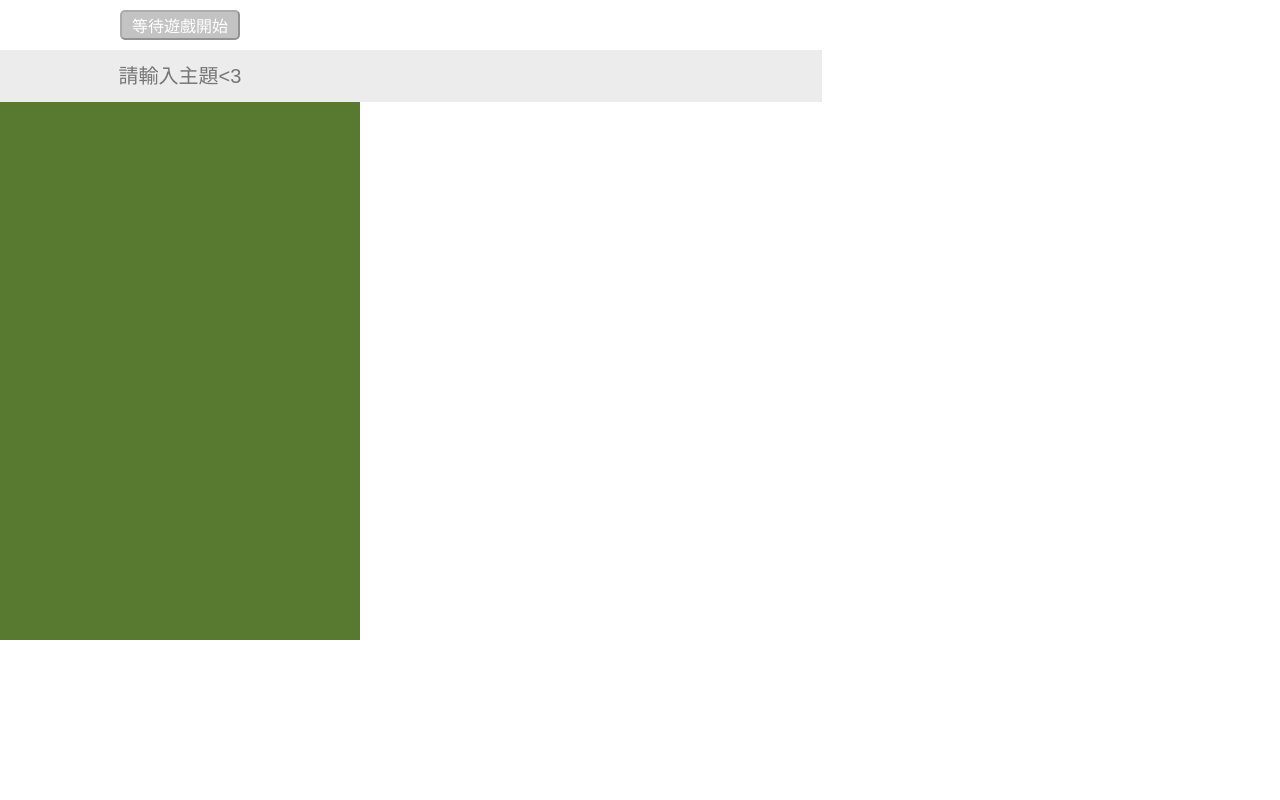
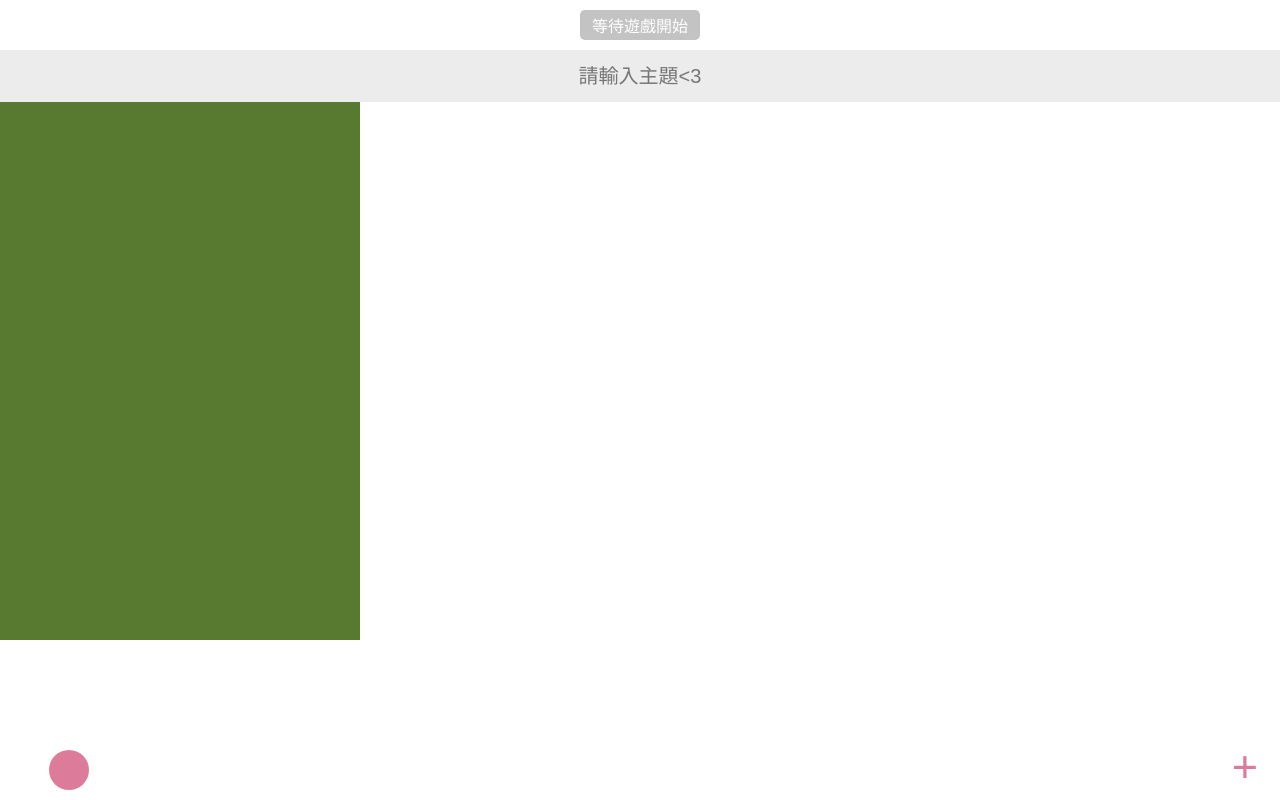
Before and after one commit to Xiaolongbao-CCU/creative, a React app: page /Game in a window 1280 px wide. Built offline with nearby package versions, Linux system fonts and the light colour scheme.

Commit message:
加入左下角，使用者顯示的小圈圈<3

```diff
--- a/src/Game.js
+++ b/src/Game.js
@@ -4,6 +4,7 @@ import {withRouter} from 'react-router';
 import styled from 'styled-components';
 import GameStartButton from './GameStartButton';
 import Sticker from './Sticker';
+import MemberListButton from './MemberListButton';
 
 // import jQuery from 'jquery'
 class Game extends Component {
@@ -24,9 +25,6 @@ class Game extends Component {
     //         this.setState({ ifIdeaInputFixed: "static" })
     //     }
     // }
-    addCard(){
-          this.setState({stickyArray:[...this.state.stickyArray,""]});
-    }
 
     render() {
         return (
@@ -36,7 +34,7 @@ class Game extends Component {
                     {/* 房主ID:{this.props.roomOwner}<br></br> */}
                     {/* debug用 */}
                     <GameStartButton isRoomOwnerOrNot={this.state.userID === this.props.roomOwner}></GameStartButton>
-                    <div id='timer'></div>
+                    <Timer id='timer'></Timer>
                     <IdeaInput placeholder='請輸入主題<3'></IdeaInput>
                 </Fixedtheme>
                 <NoteArea>
@@ -47,7 +45,8 @@ class Game extends Component {
                         type: 'addStickyNote'
                     })
                     // console.log(this);
-                }}/>
+                }}>+</NewNoteButton>
+                <MemberListButton/>
             </Background>
         );
     }
@@ -63,9 +62,18 @@ export default withRouter(connect(mapStateToProps)(Game));
 //整包的store.reducerName.state中指定的property
 //資料全部切到redux
 
+
 const milkshop = '#587a30';
+const Timer = styled.span`
+    display:none;
+    margin:10px;
+    height:25px;
+    font-size:20px;
+    padding: 3px 25px 0px 25px;
+    border-radius: 5px;
+    border:1px solid ${milkshop};
+`
 const Background = styled.div`
-    display: flex;
     flex-direction: column;
     /* justify-content: center; */
     align-items: center;
@@ -84,11 +92,6 @@ const Fixedtheme = styled.div`
     background-color: #FFF;
     color: ${milkshop};
     text-align: center;
-    /* button {
-        background: ${milkshop};
-        color: white;
-        border-radius: 5px;
-    } */
 `
 const IdeaInput = styled.input`
     width: 100%;
@@ -118,4 +121,6 @@ const NewNoteButton = styled.button`
     border-radius: 100%;
     background: #fff;
     opacity: .92;
+    font-size: 45px;
+    color:palevioletred;
 `
--- a/src/GameStartButton.js
+++ b/src/GameStartButton.js
@@ -3,7 +3,8 @@ import {connect} from 'react-redux';
 import styled from 'styled-components';
 
 const countDownTimer = ()=> {
-    document.getElementById('timer').style.display = 'block';
+    var timer = document.getElementById('timer');
+    timer.style.display = 'block';
     document.getElementById('startTimer').style.display = 'none';
     let countDownDate = new Date().getTime() + 3000 + 1000;
 
@@ -20,12 +21,12 @@ const countDownTimer = ()=> {
         let seconds = Math.floor((distance % (1000 * 60)) / 1000);
 
         // Display the result in the element with id="timer"
-        document.getElementById("timer").innerHTML =minutes + "m " + seconds + "s ";
+        timer.innerHTML = minutes + "m " + seconds + "s ";
 
         // If the count down is finished, write some text
         if (distance <= 0) {
             clearInterval(x);
-            document.getElementById("timer").style.display='none';
+            timer.style.display='none';
             document.getElementById('startTimer').style.display = 'block';
         }
     }, 50);
@@ -64,4 +65,5 @@ const Button = styled.button`
     color: white;
     border-radius: 5px;
     font-size: 16px;
+    border: 0;
 `
--- /dev/null
+++ b/src/MemberListButton.js
@@ -0,0 +1,47 @@
+import React ,{ Component }from 'react';
+import styled from 'styled-components';
+import { connect } from 'react-redux';
+
+class MemberListButton extends Component {
+    render() {
+        let ButtonList = this.props.userList.map((member,index)=>{
+            if(member === "666"){
+                return <Button primary key={index}></Button>
+            }
+            return <Button key={index}></Button>
+        })
+        return (
+            <MemberButtonWrapper>
+                {ButtonList}
+                 {/* <Button primary></Button>
+                 <Button></Button>
+                 <Button></Button> */}
+            </MemberButtonWrapper>
+        )
+    }
+}
+
+const MemberButtonWrapper = styled.div`
+    display:flex;
+    align-items:center;
+    position:fixed;
+    left:10px;
+    bottom:10px;
+`
+
+const Button = styled.button`
+    width: ${props => props.primary ? '40px' : '30px'};
+    height:  ${props => props.primary ? '40px' : '30px'};
+    margin: 0 3px;
+    border: 0px solid #000;;
+    border-radius: 100%;
+    background:  ${props => props.primary ? 'palevioletred' : '#fff'};
+    opacity: .92;
+`
+
+const mapStateToProps = state => {
+    return {
+        userList: state.room.userList
+    }
+}
+export default connect(mapStateToProps)(MemberListButton);
--- a/src/Sticker.js
+++ b/src/Sticker.js
@@ -24,17 +24,12 @@ class Sticker extends Component {
                         </StickyNote>
                     );
           });
-          return <Wrapper className='container' //ref={this.dragulaDecorator}
+          return <Wrapper className='container'
           >
                {stickyNotes}
           </Wrapper>;
      }
-     // dragulaDecorator = (componentBackingInstance) => {
-     //      if (componentBackingInstance) {
-     //           let options = {};
-     //           Dragula([componentBackingInstance], options);
-     //      }
-     // };
+
 };
 const mapStateToProps = state => {
      return {
@@ -44,42 +39,10 @@ const mapStateToProps = state => {
 export default connect(mapStateToProps)(Sticker);
 // 黏到store
 
-// const StickyNoteStyle = styled.div`
-//      /* padding: 6px; */
-//      margin: 3px auto;
-//      width: 97%;
-//      resize: none;
-//      overflow: hidden;
-//      min-height: 30px;
-//      /* box-sizing:border-box; */
-//      font-size: 30px;
-// `;
+
 const Wrapper= styled.div`
      display:flex;
      flex-direction:column;
      align-items: center;
 
 `;
-
-// .gu-mirror {
-//      position: fixed !important;
-//      margin: 0 !important;
-//      z-index: 9999 !important;
-//      opacity: 0.8;
-//      -ms-filter: "progid:DXImageTransform.Microsoft.Alpha(Opacity=80)";
-//      filter: alpha(opacity=80);
-//    }
-//    .gu-hide {
-//      display: none !important;
-//    }
-//    .gu-unselectable {
-//      -webkit-user-select: none !important;
-//      -moz-user-select: none !important;
-//      -ms-user-select: none !important;
-//      user-select: none !important;
-//    }
-//    .gu-transit {
-//      opacity: 0.2;
-//      -ms-filter: "progid:DXImageTransform.Microsoft.Alpha(Opacity=20)";
-//      filter: alpha(opacity=20);
-//    }
--- a/src/StickyNote.js
+++ b/src/StickyNote.js
@@ -3,6 +3,8 @@ import autosize from 'autosize';
 
 class StickyNote extends Component {
     componentDidMount() {
+        console.log(this)
+        console.log(this.textarea);
         this.textarea.focus();
         autosize(this.textarea);
     }
--- a/src/reducer/room.js
+++ b/src/reducer/room.js
@@ -1,6 +1,7 @@
 const roomData = {
     roomID: '',
-    roomOwner: ''
+    roomOwner: '',
+    userList:["sss",'666','77']
 };
 
 export default function room(state = roomData, action) {
@@ -11,6 +12,9 @@ export default function room(state = roomData, action) {
         case 'setRoomOwner' : return Object.assign({},state,{
             roomOwner:action.data
         });
+        case 'newUser': return Object.assign({},state,{
+            userList:[...state.userList,action.data]
+        });
         default : return state
     }
 }
```
